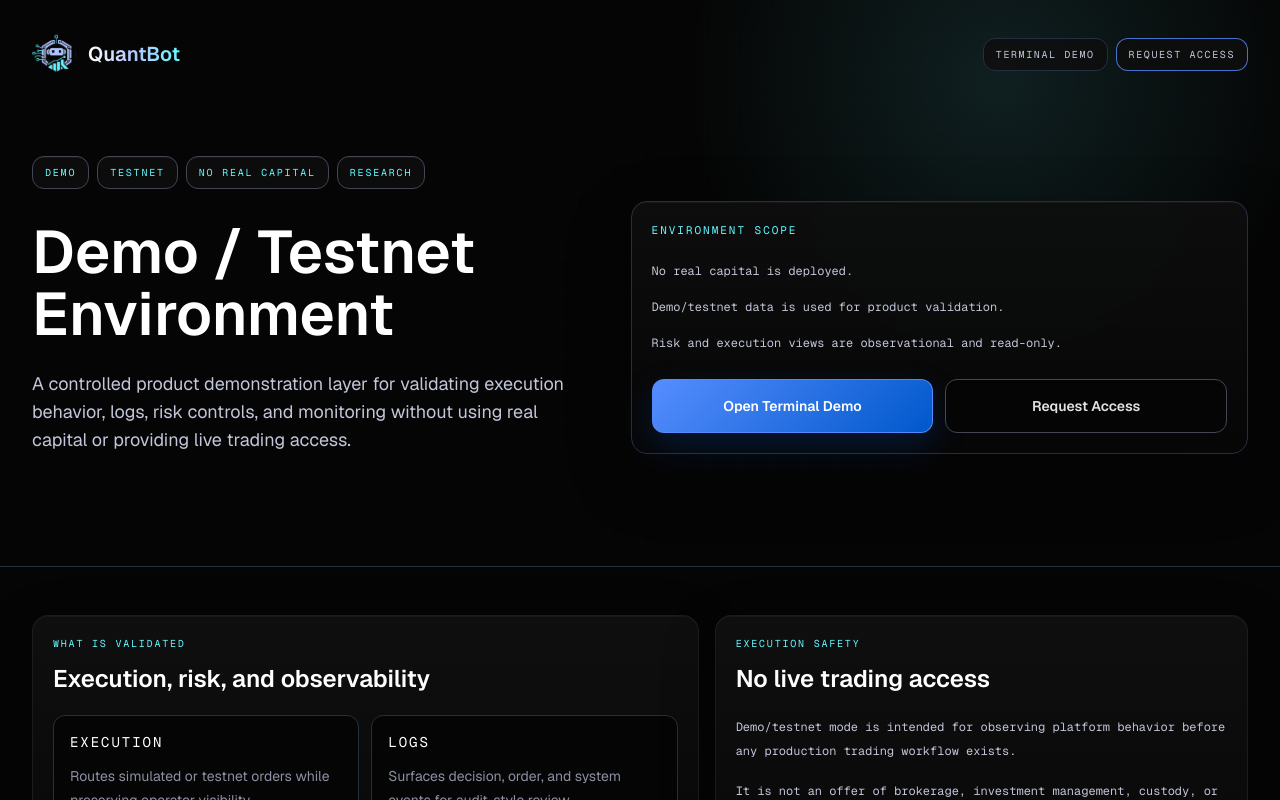
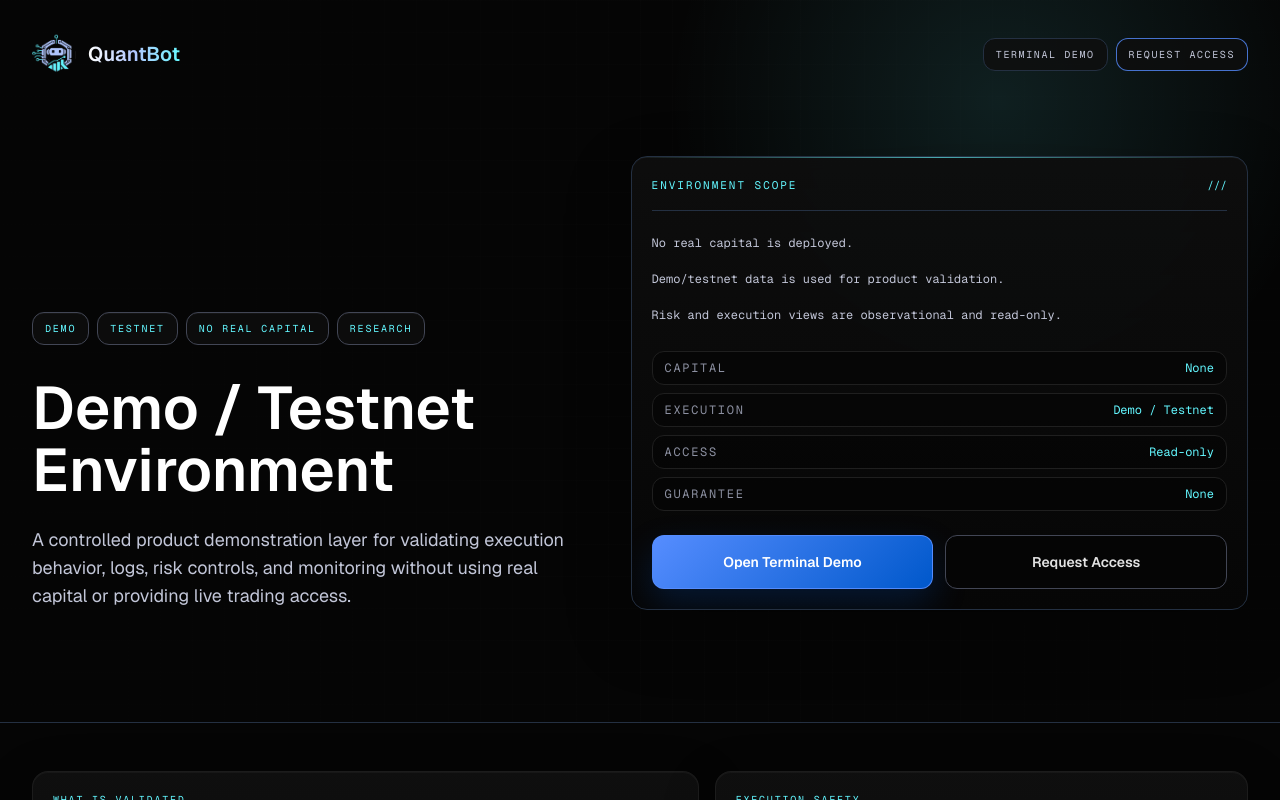
Before and after one commit to tomasgastaldi9-bit/landing-quant-page, a Next.js app: page /demo-testnet in a window 1280 px wide. Shown: the top 800 px of the page. Built offline with nearby package versions, Linux system fonts and the light colour scheme.

Commit message:
style(content): align explainer page with terminal UI

```diff
--- a/components/demo-testnet/demo-testnet-shell.tsx
+++ b/components/demo-testnet/demo-testnet-shell.tsx
@@ -28,6 +28,13 @@ const terminalData = [
   "Decisions",
   "Orders / Logs",
   "Risk Layer",
+];
+
+const safetyRows = [
+  ["Capital", "None"],
+  ["Execution", "Demo / Testnet"],
+  ["Access", "Read-only"],
+  ["Guarantee", "None"],
 ];
 
 export function DemoTestnetShell() {
@@ -78,14 +85,31 @@ export function DemoTestnetShell() {
               </p>
             </div>
 
-            <div className="rounded-2xl border border-[#243042] bg-[linear-gradient(180deg,rgba(14,14,14,0.92),rgba(7,7,7,0.86))] p-5 shadow-[inset_0_1px_0_rgba(255,255,255,0.04),0_22px_65px_rgba(0,0,0,0.28)] backdrop-blur-sm">
-              <div className="font-mono text-[11px] uppercase tracking-[0.18em] text-[#63f7ff]">
-                Environment Scope
+            <div className="relative overflow-hidden rounded-2xl border border-[#243042] bg-[linear-gradient(180deg,rgba(14,14,14,0.94),rgba(7,7,7,0.86))] p-5 shadow-[inset_0_1px_0_rgba(255,255,255,0.04),0_22px_65px_rgba(0,0,0,0.28)] backdrop-blur-sm">
+              <div className="absolute inset-x-0 top-0 h-px bg-[linear-gradient(90deg,transparent,rgba(99,247,255,0.65),transparent)]" />
+              <div className="flex items-center justify-between gap-4 border-b border-[#243042] pb-4">
+                <div className="font-mono text-[11px] uppercase tracking-[0.18em] text-[#63f7ff]">
+                  Environment Scope
+                </div>
+                <div className="font-mono text-[11px] text-[#63f7ff]">{"///"}</div>
               </div>
               <div className="mt-5 space-y-3 font-mono text-xs leading-6 text-[#c2c6d8]">
                 <p>No real capital is deployed.</p>
                 <p>Demo/testnet data is used for product validation.</p>
                 <p>Risk and execution views are observational and read-only.</p>
+              </div>
+              <div className="mt-6 grid gap-2">
+                {safetyRows.map(([label, value]) => (
+                  <div
+                    key={label}
+                    className="flex items-center justify-between rounded-xl border border-[#1f1f1f] bg-[#050505]/82 px-3 py-2 font-mono text-xs"
+                  >
+                    <span className="uppercase tracking-[0.14em] text-[#8c90a1]">
+                      {label}
+                    </span>
+                    <span className="text-[#63f7ff]">{value}</span>
+                  </div>
+                ))}
               </div>
               <div className="mt-6 grid gap-3 sm:grid-cols-2">
                 <Link
@@ -176,7 +200,7 @@ function InfoPanel({
   children: React.ReactNode;
 }) {
   return (
-    <article className="rounded-2xl border border-[#1f1f1f]/90 bg-[linear-gradient(180deg,rgba(16,16,16,0.92),rgba(7,7,7,0.86))] p-5 shadow-[inset_0_1px_0_rgba(255,255,255,0.04),0_18px_55px_rgba(0,0,0,0.22)] backdrop-blur-sm">
+    <article className="rounded-2xl border border-[#1f1f1f]/90 bg-[linear-gradient(180deg,rgba(16,16,16,0.92),rgba(7,7,7,0.86))] p-5 shadow-[inset_0_1px_0_rgba(255,255,255,0.04),0_18px_55px_rgba(0,0,0,0.22)] backdrop-blur-sm transition duration-200 hover:border-[#2f3b52] hover:shadow-[inset_0_1px_0_rgba(255,255,255,0.045),0_22px_65px_rgba(0,0,0,0.28)]">
       <div className="font-mono text-[10px] uppercase tracking-[0.18em] text-[#63f7ff]">
         {eyebrow}
       </div>
```
